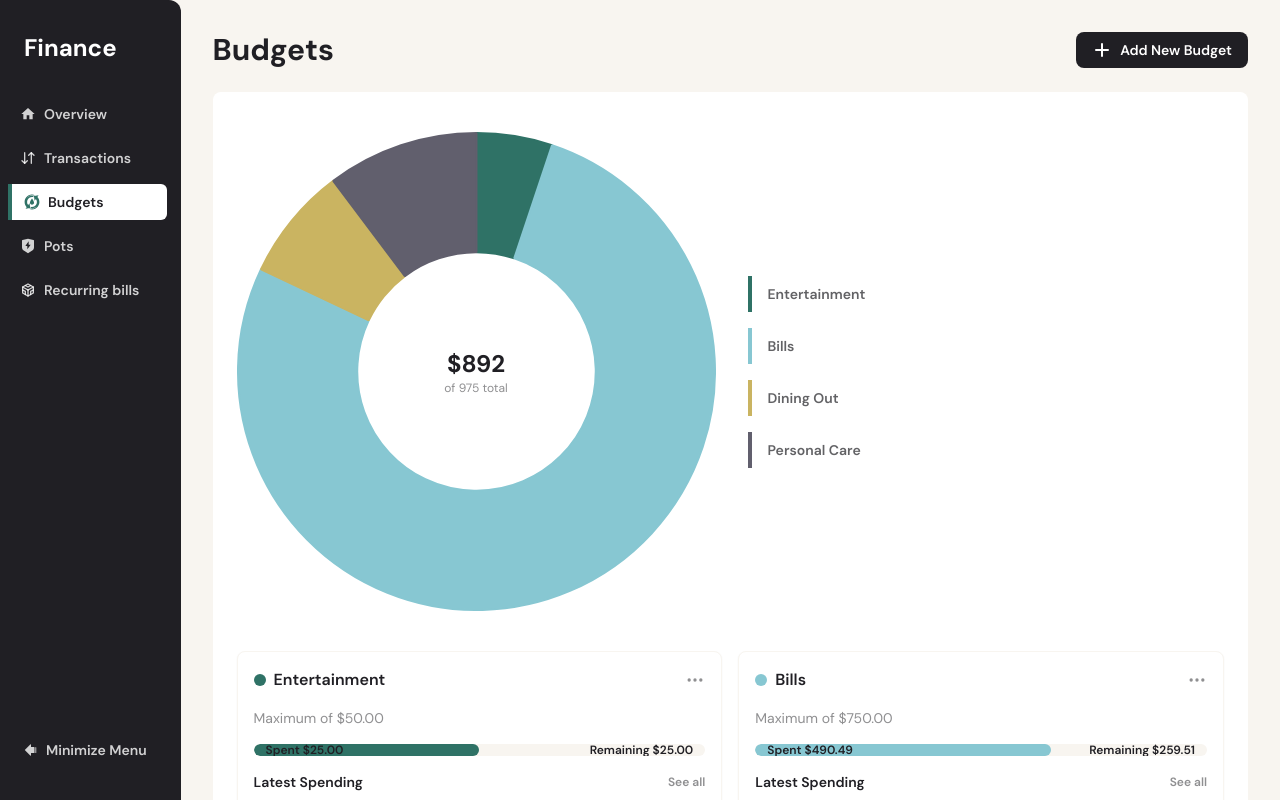
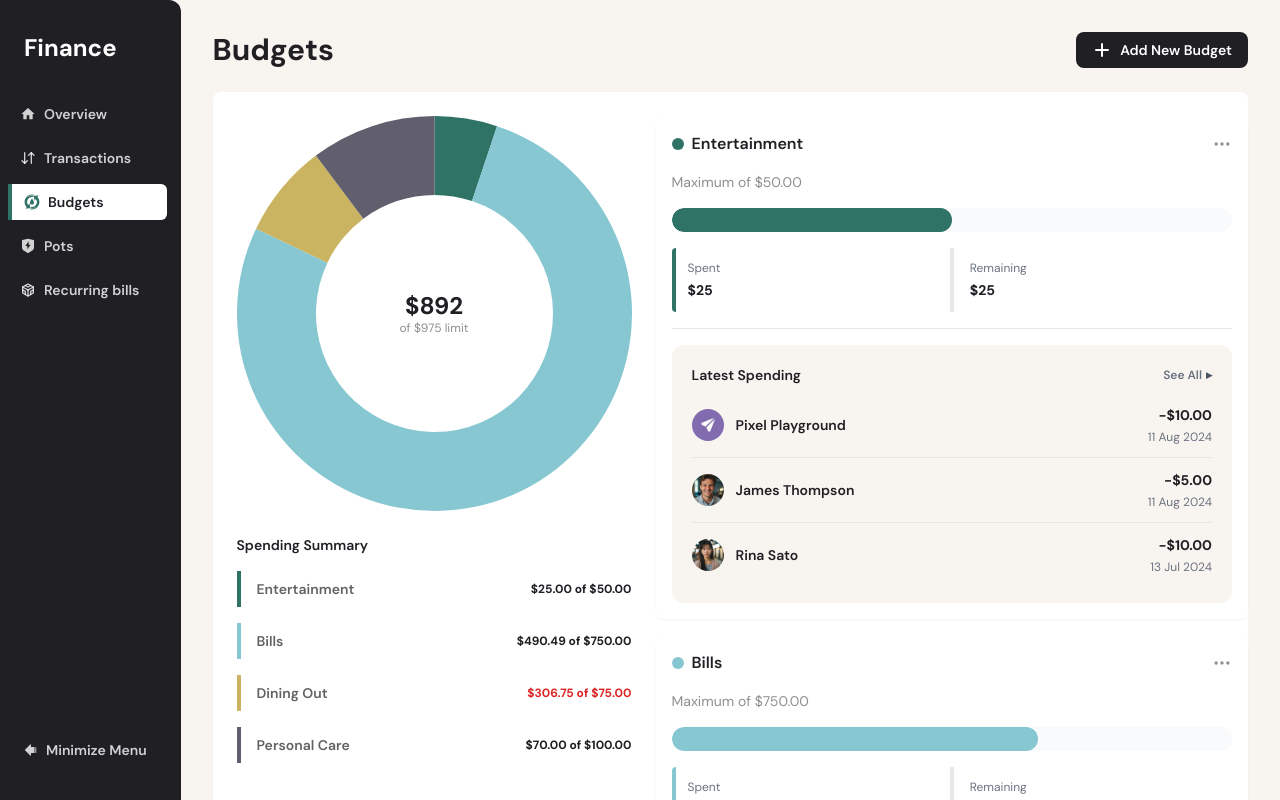
Before and after one commit to SandyAbasman/Personal-finance-app, a React (Vite) app: page /budgets in a window 1280 px wide. Built offline with nearby package versions, Linux system fonts and the light colour scheme.

Commit message:
budget page

```diff
--- a/src/pages/budgets.jsx
+++ b/src/pages/budgets.jsx
@@ -46,9 +46,10 @@ export default function Budgets() {
       </div>
 
       <div className="w-full bg-white p-6 rounded-lg">
-        {/* Top Section - Chart and Summary */}
-        <div className="flex flex-col md:flex-row justify-between items-center gap-8 py-4 mb-6">
-          <div className="w-full md:w-[50%] h-full relative max-w-xs mx-auto md:max-w-none">
+        <div className="flex flex-col lg:flex-row gap-6 items-start">
+          {/* Left Section - Chart and Summary */}
+          <div className="w-full lg:w-[40%] flex flex-col md:flex-row lg:flex-col gap-6 flex-shrink-0">
+            <div className="w-full md:w-1/2 lg:w-full h-full relative max-w-xs mx-auto md:mx-0 lg:mx-auto lg:max-w-none flex items-center justify-center">
               <Doughnut
                 data={{
                   labels: budgetsWithSpent.map((budget) => budget.category),
@@ -57,18 +58,50 @@ export default function Budgets() {
                       data: budgetsWithSpent.map((budget) => budget.maximum),
                       backgroundColor: budgetsWithSpent.map((budget) => budget.theme),
                       borderColor: budgetsWithSpent.map((budget) => budget.theme),
+                      borderWidth: 0,
+                      hoverOffset: 4,
                     },
                   ],
-                hoverOffset: 4,
                 }}
-            ></Doughnut>
-            <div className="absolute inset-0 flex flex-col items-center justify-center">
-              <p className="text-2xl font-bold text-blue">${totalSpent.toFixed(0)}</p>
-              <p className="text-xs text-blue/50">of {totalBudget.toFixed(0)} total</p>
+                options={{
+                  cutout: '60%',
+                  plugins: {
+                    legend: {
+                      display: false,
+                    },
+                    tooltip: {
+                      enabled: true,
+                      callbacks: {
+                        label: function (context) {
+                          const label = context.label || ''
+                          const value = context.parsed || 0
+                          const budget = budgetsWithSpent[context.dataIndex]
+                          return `${label}: $${value.toFixed(2)} (Spent: $${budget.spent.toFixed(2)})`
+                        },
+                      },
+                    },
+                  },
+                  maintainAspectRatio: true,
+                  responsive: true,
+                  animation: {
+                    animateRotate: true,
+                    animateScale: false,
+                  },
+                }}
+              />
+              <div className="absolute inset-0 flex flex-col items-center justify-center pointer-events-none text-center">
+                <p className="text-2xl font-bold text-blue leading-tight">
+                  ${totalSpent.toFixed(0)}
+                </p>
+                <p className="text-xs text-blue/50 leading-tight">
+                  of ${totalBudget.toFixed(0)} limit
+                </p>
               </div>
             </div>
-          <div className="w-full md:w-[50%] flex flex-col gap-4">
+            <div className="w-full md:w-1/2 lg:w-full flex flex-col gap-4">
+              <p className="text-blue font-semibold text-sm">Spending Summary</p>
               {budgetsWithSpent.map((budget) => {
+                const isOverBudget = budget.spent > budget.maximum
                 return (
                   <div
                     key={budget.category}
@@ -77,9 +110,11 @@ export default function Budgets() {
                   >
                     <div className="flex justify-between items-center">
                       <p className="text-blue/70 text-sm font-semibold">{budget.category}</p>
-                    {/* <p className={`text-xs font-bold ${isOverBudget ? 'text-red-600' : 'text-blue'}`}>
-                      ${budget.spent.toFixed(2)} / ${budget.maximum.toFixed(2)}
-                    </p> */}
+                      <p
+                        className={`text-xs font-bold ${isOverBudget ? 'text-red-600' : 'text-blue'}`}
+                      >
+                        ${budget.spent.toFixed(2)} of ${budget.maximum.toFixed(2)}
+                      </p>
                     </div>
                   </div>
                 )
@@ -87,17 +122,16 @@ export default function Budgets() {
             </div>
           </div>
 
-        {/* Bottom Section - Individual Budget Cards */}
-        <div className="grid grid-cols-1 md:grid-cols-2 gap-4">
+          {/* Right Section - Individual Budget Cards */}
+          <div className="w-full lg:w-[60%] flex flex-col gap-4 flex-shrink-0">
             {budgetsWithSpent.map((budget) => {
-            // const isOverBudget = budget.spent > budget.maximum
               const remaining = Math.max(0, budget.maximum - budget.spent)
               const recentTransactions = getRecentTransactions(budget.category, 3)
 
               return (
                 <div
                   key={budget.category}
-                className="flex flex-col gap-4 p-4 bg-white rounded-lg shadow-sm border border-background"
+                  className="flex flex-col gap-4 p-4 bg-white rounded-lg shadow-sm"
                 >
                   {/* Header */}
                   <div className="flex justify-between items-center">
@@ -117,51 +151,77 @@ export default function Budgets() {
                   <p className="text-blue/50 text-sm">Maximum of ${budget.maximum.toFixed(2)}</p>
 
                   {/* Progress Bar */}
-                <div className="w-full bg-background rounded-full h-3 relative overflow-hidden">
+                  <div className="w-full bg-gray-50 rounded-full h-6 relative overflow-hidden">
                     <div
                       style={{
                         backgroundColor: budget.theme,
                         width: `${Math.min(budget.percentage, 100)}%`,
                       }}
-                    className="h-3 rounded-full transition-all absolute left-0"
+                      className="h-6 rounded-full transition-all absolute left-0"
                     ></div>
-                  <div className="absolute inset-0 flex items-center justify-between px-3 text-xs text-blue font-semibold">
-                    <span>Spent ${budget.spent.toFixed(2)}</span>
-                    <span>Remaining ${remaining.toFixed(2)}</span>
+                  </div>
+
+                  {/* Spent and Remaining Labels */}
+                  <div className="flex bg-white rounded-lg  ">
+                    <div className="flex flex-col pl-4 py-3 flex-1 relative">
+                      <div
+                        style={{ backgroundColor: budget.theme }}
+                        className="absolute left-0 top-0 bottom-0 w-1   rounded-l-lg"
+                      ></div>
+                      <p className="text-gray-500 text-xs mb-1">Spent</p>
+                      <p className="text-blue font-bold text-sm">
+                        $
+                        {budget.spent % 1 === 0 ? budget.spent.toFixed(0) : budget.spent.toFixed(2)}
+                      </p>
+                    </div>
+                    <div className="w-1 mx-4 bg-gray-200"></div>
+                    <div className="flex flex-col pr-4 py-3 flex-1">
+                      <p className="text-gray-500 text-xs mb-1">Remaining</p>
+                      <p className="text-blue font-bold text-sm">
+                        ${remaining % 1 === 0 ? remaining.toFixed(0) : remaining.toFixed(2)}
+                      </p>
                     </div>
                   </div>
 
+                  {/* Separator */}
+                  <div className="border-t border-gray-200"></div>
+
                   {/* Latest Spending */}
-                <div className="flex flex-col gap-3">
+                  <div className="flex bg-background rounded-xl p-5 flex-col gap-3">
                     <div className="flex justify-between items-center">
                       <p className="text-blue font-semibold text-sm">Latest Spending</p>
-                    <button className="text-blue/50 hover:text-blue text-xs font-semibold transition-colors">
-                      See all
+                      <button className="flex items-center gap-1 text-gray-500 hover:text-blue text-xs font-semibold transition-colors">
+                        See All
+                        <span className="text-gray-600">▸</span>
                       </button>
                     </div>
-                  <div className="flex flex-col gap-2">
+                    <div className="flex flex-col">
                       {recentTransactions.length > 0 ? (
                         recentTransactions.map((trans, index) => (
-                        <div
-                          key={`${trans.name}-${trans.date}-${index}`}
-                          className="flex justify-between items-center gap-3 p-2 hover:bg-background rounded-lg transition-colors"
-                        >
+                          <div key={`${trans.name}-${trans.date}-${index}`}>
+                            <div className="flex justify-between items-center gap-3 py-2">
                               <div className="flex items-center gap-3 flex-1 min-w-0">
                                 <img
                                   className="w-8 h-8 rounded-full object-cover flex-shrink-0"
                                   src={trans.avatar}
                                   alt={trans.name}
                                 />
-                            <p className="text-sm text-blue font-semibold truncate">{trans.name}</p>
+                                <p className="text-sm text-blue font-semibold truncate">
+                                  {trans.name}
+                                </p>
                               </div>
                               <div className="flex flex-col items-end gap-1 flex-shrink-0">
                                 <p className="text-sm font-bold text-blue">
                                   -${Math.abs(trans.amount).toFixed(2)}
                                 </p>
-                            <p className="text-xs text-blue/50">
-                              {dayjs(trans.date).format('DD MMM, YYYY')}
+                                <p className="text-xs text-gray-500">
+                                  {dayjs(trans.date).format('DD MMM YYYY')}
                                 </p>
                               </div>
+                            </div>
+                            {index < recentTransactions.length - 1 && (
+                              <div className="border-t border-gray-200 my-1"></div>
+                            )}
                           </div>
                         ))
                       ) : (
@@ -175,5 +235,6 @@ export default function Budgets() {
           </div>
         </div>
       </div>
+    </div>
   )
 }
```
Lines whose indentation alone changed are shown as unchanged.
